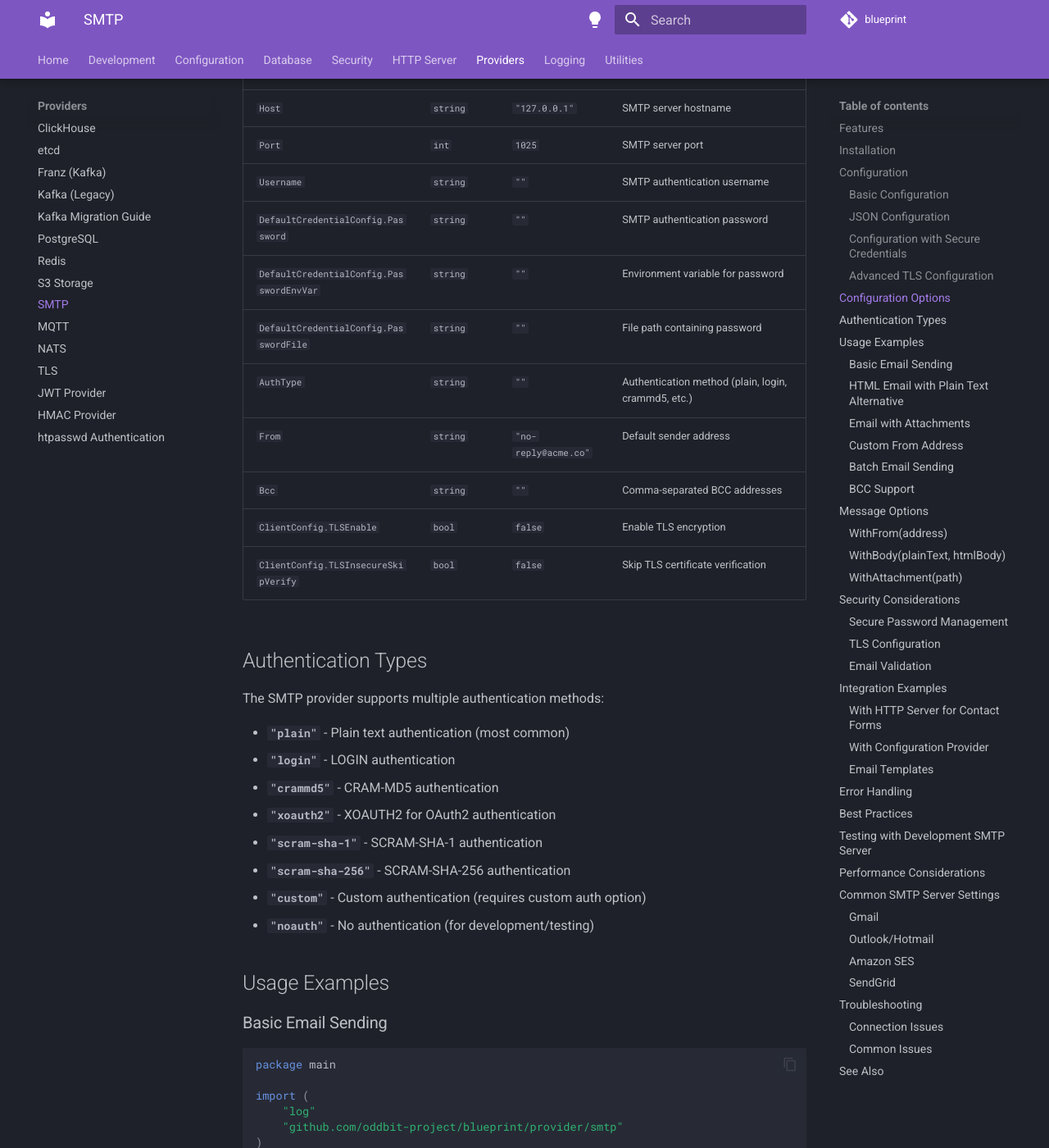
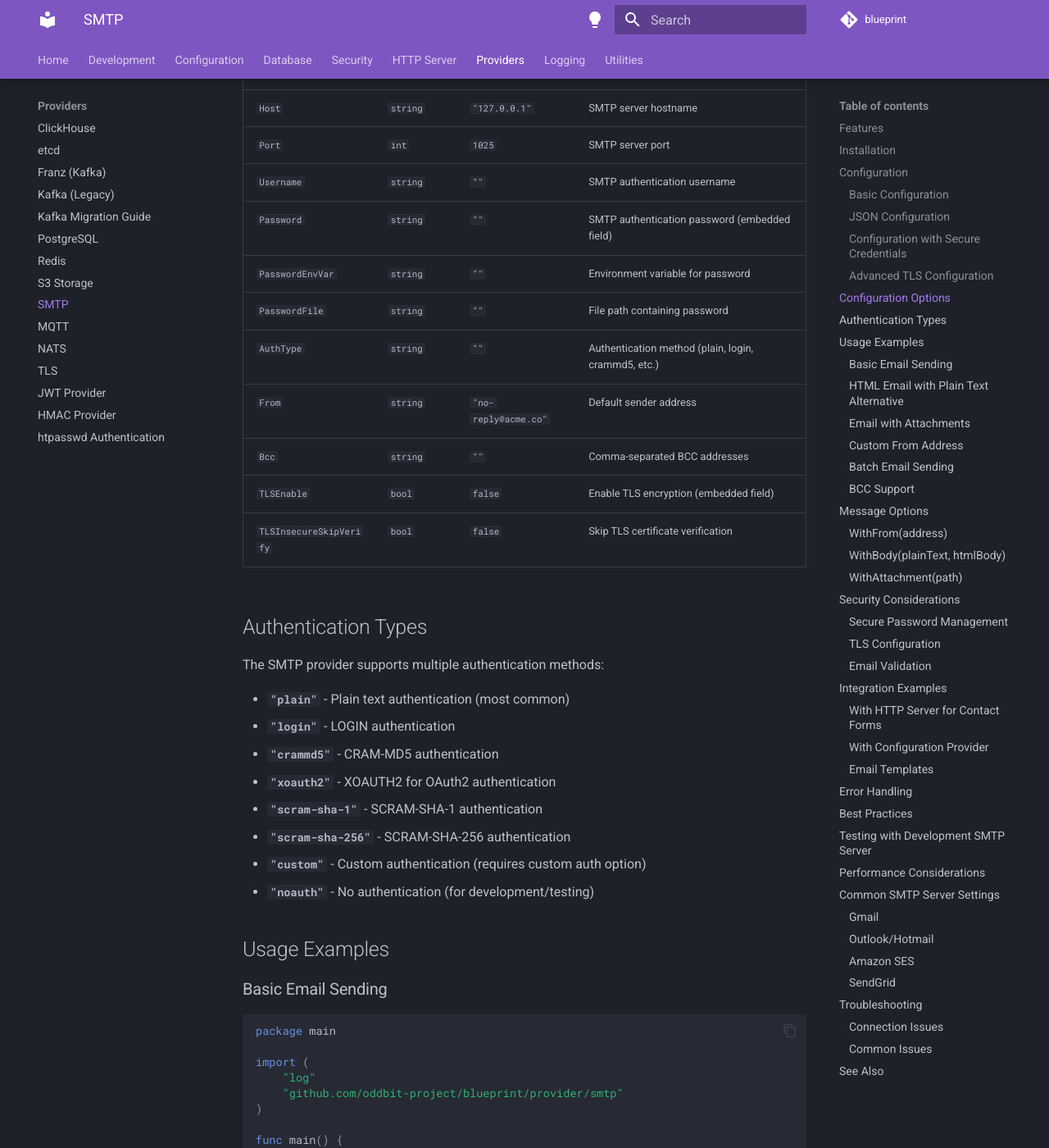
Before and after one commit to oddbit-project/blueprint, an MkDocs documentation site: the page built from docs/provider/smtp.md, in a window 1280 px wide and 1400 px high, scrolled down 2349 px. Shown: the whole window at 82% size. Built offline with MkDocs 1.6.1 and Material for MkDocs 9.7.7, drawn with Linux system fonts in a browser that asks for light colours; comment, search, counter and statistics services are not loaded; some of the changed text lies outside the part shown.

Commit message:
s3 provider bugfixes; documentation updates

````diff
--- a/docs/provider/smtp.md
+++ b/docs/provider/smtp.md
@@ -38,10 +38,10 @@
 	config.Host = "smtp.gmail.com"
 	config.Port = 587
 	config.Username = "your-email@gmail.com"
-	config.DefaultCredentialConfig.Password = "your-app-password"
+	config.Password = "your-app-password"  // Embedded field, accessed directly
 	config.AuthType = "plain"
 	config.From = "your-email@gmail.com"
-	config.ClientConfig.TLSEnable = true
+	config.TLSEnable = true  // Embedded field, accessed directly
 
 	mailer, err := smtp.NewMailer(config)
 	if err != nil {
@@ -105,14 +105,14 @@
 | `Host`                  | `string` | `"127.0.0.1"`        | SMTP server hostname                                |
 | `Port`                  | `int`    | `1025`               | SMTP server port                                    |
 | `Username`              | `string` | `""`                 | SMTP authentication username                        |
-| `DefaultCredentialConfig.Password` | `string` | `""` | SMTP authentication password |
-| `DefaultCredentialConfig.PasswordEnvVar` | `string` | `""` | Environment variable for password |
-| `DefaultCredentialConfig.PasswordFile` | `string` | `""` | File path containing password |
+| `Password`              | `string` | `""`                 | SMTP authentication password (embedded field)       |
+| `PasswordEnvVar`        | `string` | `""`                 | Environment variable for password                   |
+| `PasswordFile`          | `string` | `""`                 | File path containing password                       |
 | `AuthType`              | `string` | `""`                 | Authentication method (plain, login, crammd5, etc.) |
 | `From`                  | `string` | `"no-reply@acme.co"` | Default sender address                              |
 | `Bcc`                   | `string` | `""`                 | Comma-separated BCC addresses                       |
-| `ClientConfig.TLSEnable` | `bool` | `false` | Enable TLS encryption |
-| `ClientConfig.TLSInsecureSkipVerify` | `bool` | `false` | Skip TLS certificate verification |
+| `TLSEnable`             | `bool`   | `false`              | Enable TLS encryption (embedded field)              |
+| `TLSInsecureSkipVerify` | `bool`   | `false`              | Skip TLS certificate verification                   |
 
 ## Authentication Types
 
@@ -145,10 +145,10 @@
 	config.Host = "smtp.gmail.com"
 	config.Port = 587
 	config.Username = "your-email@gmail.com"
-	config.DefaultCredentialConfig.Password = "your-app-password"
+	config.Password = "your-app-password"
 	config.AuthType = "plain"
 	config.From = "your-email@gmail.com"
-	config.ClientConfig.TLSEnable = true
+	config.TLSEnable = true
 
 	// Create mailer
 	mailer, err := smtp.NewMailer(config)
@@ -346,7 +346,7 @@
 
 ```go
 // Enable TLS with certificate verification
-config.ClientConfig.TLSEnable = true
+config.TLSEnable = true
 config.TLSInsecureSkipVerify = false
 
 // Use custom CA certificates
@@ -561,7 +561,7 @@
 config.Port = 1025
 config.AuthType = "noauth" // No authentication needed for MailHog
 config.From = "test@example.com"
-config.ClientConfig.TLSEnable = false
+config.TLSEnable = false
 ```
 
 ## Performance Considerations
@@ -580,7 +580,7 @@
 config.Host = "smtp.gmail.com"
 config.Port = 587
 config.AuthType = "plain"
-config.ClientConfig.TLSEnable = true
+config.TLSEnable = true
 // Requires App Password, not regular password
 ```
 
@@ -590,7 +590,7 @@
 config.Host = "smtp-mail.outlook.com"
 config.Port = 587
 config.AuthType = "plain"
-config.ClientConfig.TLSEnable = true
+config.TLSEnable = true
 ```
 
 ### Amazon SES
@@ -599,7 +599,7 @@
 config.Host = "email-smtp.us-east-1.amazonaws.com"
 config.Port = 587
 config.AuthType = "plain"
-config.ClientConfig.TLSEnable = true
+config.TLSEnable = true
 // Requires SES SMTP credentials
 ```
 
@@ -611,7 +611,7 @@
 config.Username = "apikey"
 config.Password = "your-sendgrid-api-key"
 config.AuthType = "plain"
-config.ClientConfig.TLSEnable = true
+config.TLSEnable = true
 ```
 
 ## Troubleshooting
````
Also changed, not shown: docs/provider/etcd.md (+14 -14 lines), docs/provider/httpserver/session.md (+6 -6 lines), docs/provider/s3.md (+3 -5 lines), 2 other files.
